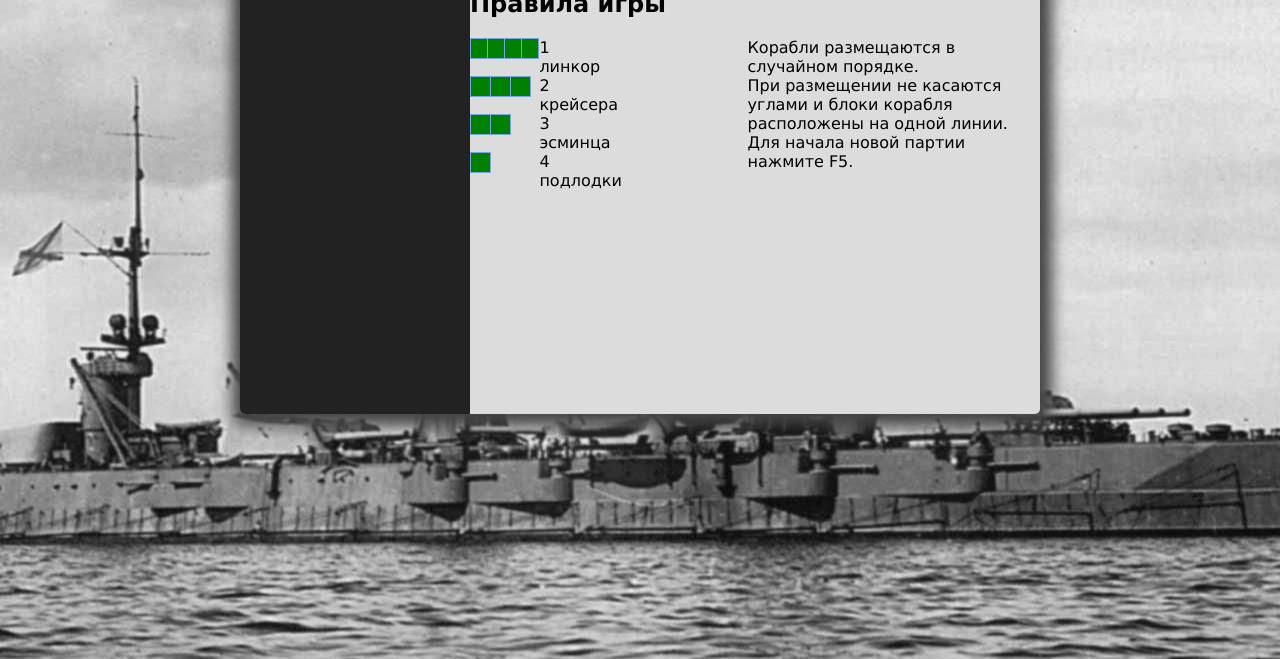
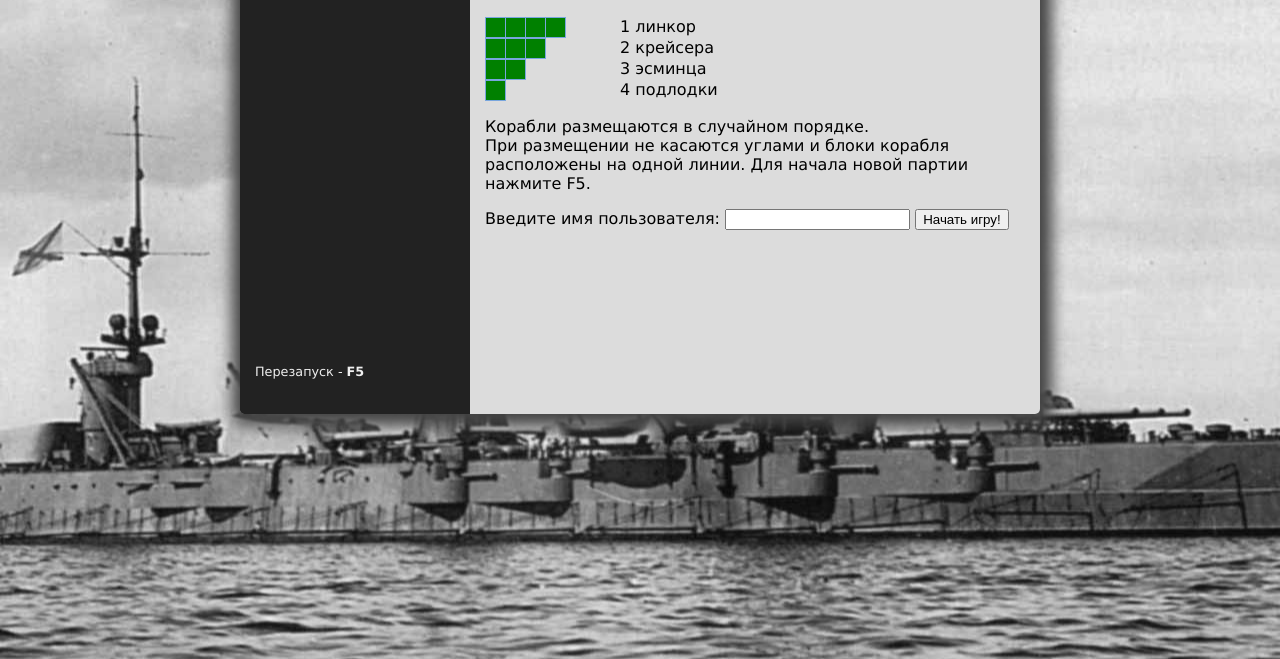
Before and after one commit to stebator/battleship, a plain HTML site: page index.html in a window 1280 px wide. Shown: the part 149-808 px from the top of the page. Drawn offline with Linux system fonts and the light colour scheme.

Commit message:
visual fixes

```diff
--- a/css/style.css
+++ b/css/style.css
@@ -25,9 +25,23 @@ body {
     background: #222;
     padding: 0 15px 0 15px;
     color: #efefef;
+    margin-right: 15px;
+    position: relative;
+    overflow: hidden;
 }
 .panel-left h1 {
     font-size: 1.5em;
+}
+.footer {
+    position: absolute;
+    bottom: 0;
+    left: 0;
+    height: 50px;
+    width: 100%;
+    background: #222;
+    padding: 0 15px 0 15px;
+    font-size: 0.8em;
+
 }
 .content {
     padding: 15px;
@@ -61,9 +75,15 @@ body {
     float: left;
     padding: 0px 30px 20px 30px;
 }
+.head {
+    height: 60px;
+    overflow: hidden;
+}
 .name {
     font-weight: bold;
     color: #444;
+    margin: 0;
+    font-size: 0.8em;
 }
 .field {
     border-collapse: collapse;
--- a/index.html
+++ b/index.html
@@ -31,21 +31,25 @@
         <div class="bsMain">
             <div class="panel-left">
                 <h1></h1>
-
+                <div class="footer">
+                <div class="row-spec">
+                    <div class="cell-spec-75">
+                        Перезапуск - <b>F5</b>
+                    </div>
+                    <div class="cell-spec-25"></div>
+                </div>
+                </div>
             </div>
             <div class="content"></div>
         </div>
 
         <div class="bsGetUserName">
-            <form action="" id="formGetUserName">
-                <label for="username">Введите имя пользователя:</label>
-                <input id="username" type="text" name="username" />
-                <button id="sumbitUserName" type="submit">Начать игру!</button>
+
                 <h2>Правила игры</h2>
                 <div class="row-spec">
                     <div class="cell-spec cell-spec-50">
                         <div class="row-spec">
-                            <div class="cell-spec cell-spec-25">
+                            <div class="cell-spec cell-spec-50">
                                 <div class="field">
                                     <div class="row">
                                         <div class="cell ship"></div>
@@ -55,10 +59,10 @@
                                     </div>
                                 </div>
                             </div>
-                            <div class="cell-spec cell-spec-25"> 1 линкор</div>
+                            <div class="cell-spec cell-spec-50"> 1 линкор</div>
                         </div>
                         <div class="row-spec">
-                            <div class="cell-spec cell-spec-25">
+                            <div class="cell-spec cell-spec-50">
                                 <div class="field">
                                     <div class="row">
                                         <div class="cell ship"></div>
@@ -67,10 +71,10 @@
                                     </div>
                                 </div>
                             </div>
-                            <div class="cell-spec cell-spec-25"> 2 крейсера</div>
+                            <div class="cell-spec cell-spec-50"> 2 крейсера</div>
                         </div>
                         <div class="row-spec">
-                            <div class="cell-spec cell-spec-25">
+                            <div class="cell-spec cell-spec-50">
                                 <div class="field">
                                     <div class="row">
                                         <div class="cell ship"></div>
@@ -79,10 +83,10 @@
                                 </div>
                             </div>
 
-                            <div class="cell-spec cell-spec-25"> 3 эсминца</div>
+                            <div class="cell-spec cell-spec-50"> 3 эсминца</div>
                         </div>
                         <div class="row-spec">
-                            <div class="cell-spec cell-spec-25">
+                            <div class="cell-spec cell-spec-50">
                                 <div class="field">
                                     <div class="row">
                                         <div class="cell ship"></div>
@@ -90,23 +94,31 @@
                                 </div>
                             </div>
 
-                            <div class="cell-spec cell-spec-25"> 4 подлодки</div>
+                            <div class="cell-spec cell-spec-50"> 4 подлодки</div>
                         </div>
                     </div>
-                    <div class="cell-spec cell-spec-50">
-                        Корабли размещаются в случайном порядке.<br>
-                        При размещении не касаются углами и блоки корабля расположены на одной линии.
+                </div>
+                <div class="row-spec">
+                    <div class="cell-spec cell-spec-100">
+                        <p>
+                            Корабли размещаются в случайном порядке.<br>
+                            При размещении не касаются углами и блоки корабля расположены на одной линии.
 
-                        Для начала новой партии нажмите F5.
+                            Для начала новой партии нажмите F5.
+                        </p>
+
                     </div>
                 </div>
-
+            <form action="" id="formGetUserName">
+                <label for="username">Введите имя пользователя:</label>
+                <input id="username" type="text" name="username" />
+                <button id="sumbitUserName" type="submit">Начать игру!</button>
             </form>
         </div>
 
         <div class="bsRun">
             <div class="user">
-                <div class="row-spec">
+                <div class="row-spec head">
                     <div class="cell-spec cell-spec-75">
                         <h2 class="name"></h2>
                     </div>
@@ -117,7 +129,7 @@
 
             </div>
             <div class="opponent">
-                <div class="row-spec">
+                <div class="row-spec head">
                     <div class="cell-spec cell-spec-75">
                         <h2 class="name"></h2>
                     </div>
```
